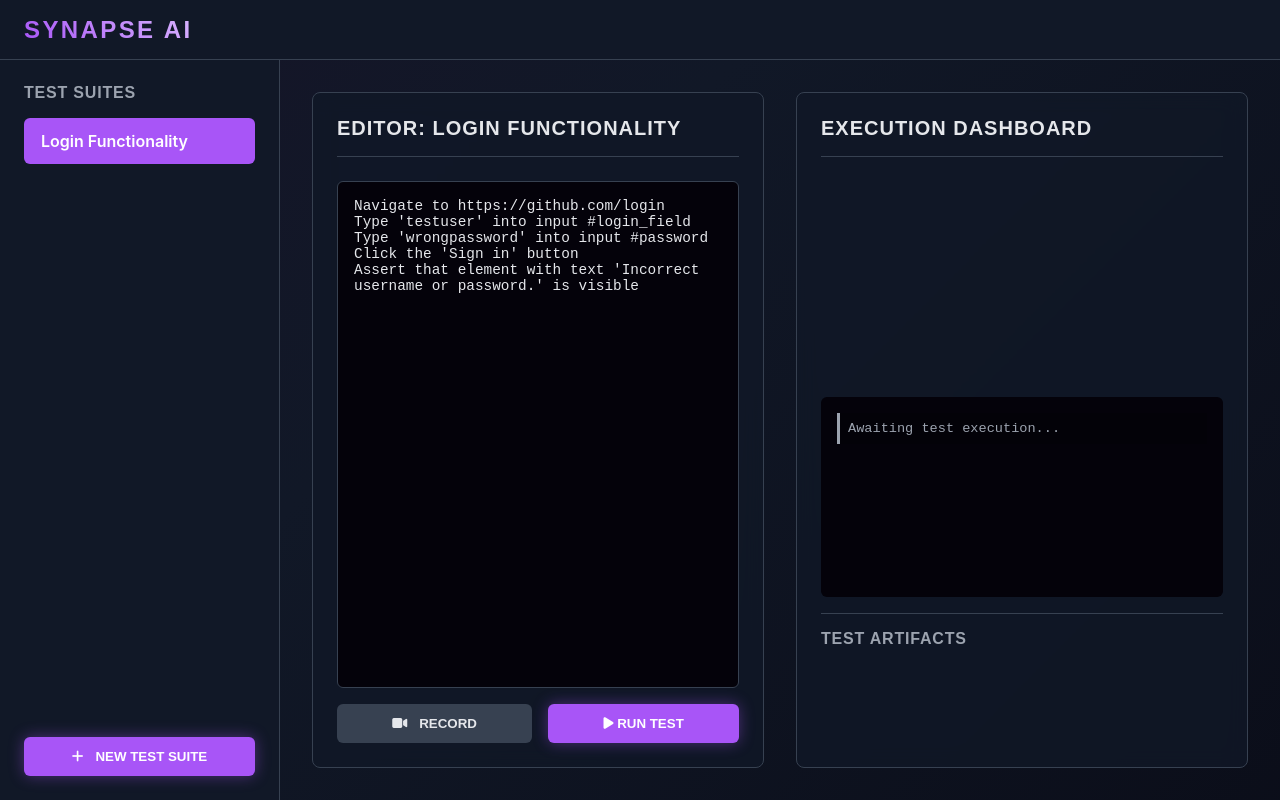
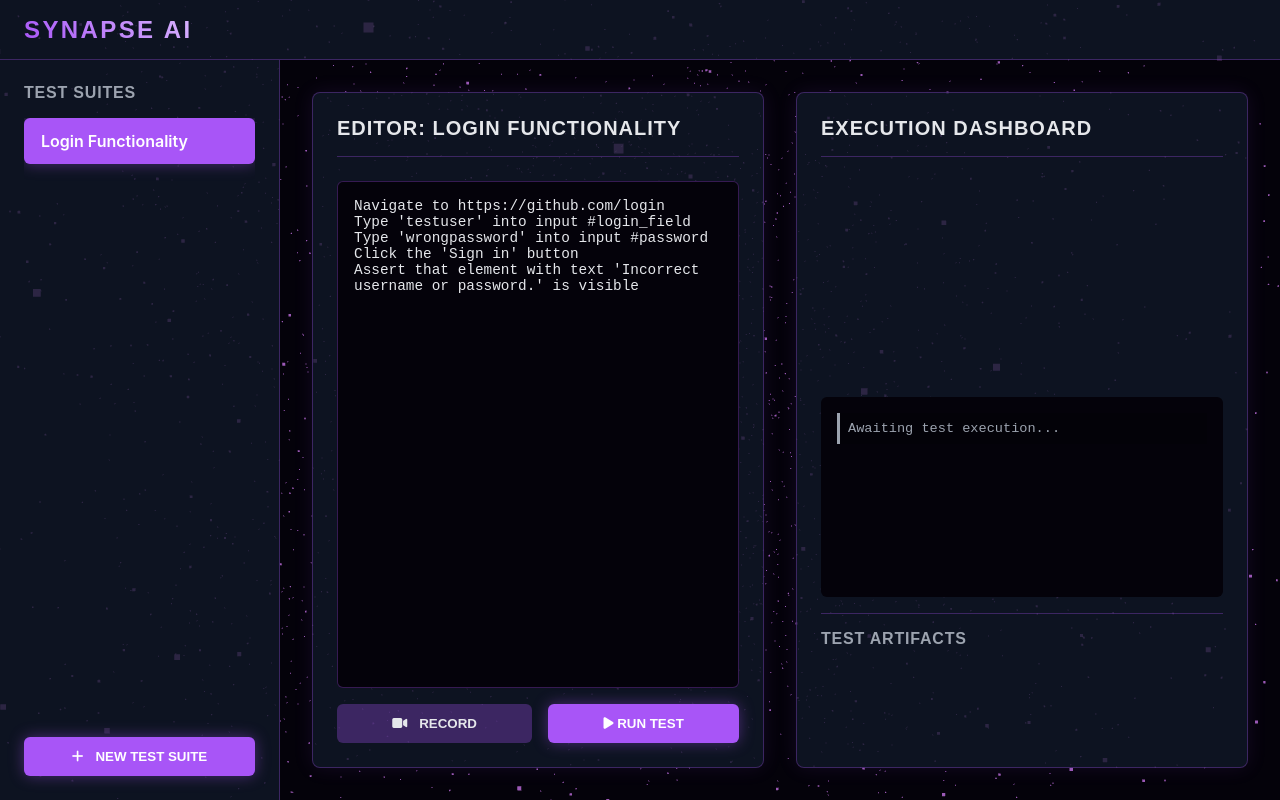
Before and after one commit to yawar12345/synapse-ai-tool, a website: page public/dashboard.html in a window 1280 px wide. Drawn offline with nearby package versions, Linux system fonts and the light colour scheme.

Commit message:
major change in ui

```diff
--- a/public/dashboard.html
+++ b/public/dashboard.html
@@ -9,8 +9,8 @@
     <style>
         :root {
             --color-bg: #04020a;
-            --color-surface: #111827;
-            --color-border: #374151;
+            --color-surface: rgba(17, 24, 39, 0.8); /* Semi-transparent for glass effect */
+            --color-border: rgba(168, 85, 247, 0.3);
             --color-primary: #a855f7; /* Purple */
             --color-secondary: #d8b4fe; /* Light Purple */
             --color-success: #34D399; /* Green */
@@ -28,20 +28,20 @@
 
         body {
             font-family: var(--font-body);
-            background: linear-gradient(-45deg, #04020a, #111827, #210B2C, #04020a);
-            background-size: 400% 400%;
-            animation: gradientBG 15s ease infinite;
+            background-color: var(--color-bg);
             color: var(--color-text);
             margin: 0;
-            display: flex;
             height: 100vh;
             overflow: hidden;
         }
 
-        @keyframes gradientBG {
-            0% { background-position: 0% 50%; }
-            50% { background-position: 100% 50%; }
-            100% { background-position: 0% 50%; }
+        #bg-canvas {
+            position: fixed;
+            top: 0;
+            left: 0;
+            width: 100%;
+            height: 100%;
+            z-index: -1;
         }
 
         /* --- Main Layout --- */
@@ -54,11 +54,19 @@
             grid-template-areas:
                 "header header"
                 "sidebar main";
+            opacity: 0;
+            animation: fadeIn 1s ease-out forwards;
+            animation-delay: 0.5s;
+        }
+
+        @keyframes fadeIn {
+            to { opacity: 1; }
         }
 
         .header {
             grid-area: header;
-            background-color: var(--color-surface);
+            background: var(--color-surface);
+            backdrop-filter: blur(10px);
             border-bottom: 1px solid var(--color-border);
             display: flex;
             align-items: center;
@@ -74,11 +82,13 @@
             -webkit-background-clip: text;
             background-clip: text;
             -webkit-text-fill-color: transparent;
+            text-decoration: none;
         }
 
         .sidebar {
             grid-area: sidebar;
-            background-color: var(--color-surface);
+            background: var(--color-surface);
+            backdrop-filter: blur(10px);
             border-right: 1px solid var(--color-border);
             padding: 1.5rem;
             display: flex;
@@ -96,14 +106,21 @@
 
         /* --- General Components --- */
         .panel {
-            background: rgba(17, 24, 39, 0.8);
+            background: var(--color-surface);
             backdrop-filter: blur(10px);
             border: 1px solid var(--color-border);
             border-radius: 8px;
             padding: 1.5rem;
             display: flex;
             flex-direction: column;
+            box-shadow: 0 0 20px rgba(168, 85, 247, 0.1);
+            transition: transform 0.3s ease, box-shadow 0.3s ease;
         }
+        .panel:hover {
+            transform: translateY(-5px);
+            box-shadow: 0 0 30px rgba(168, 85, 247, 0.2);
+        }
+
         .panel-title {
             font-family: var(--font-sans);
             font-size: 1.25rem;
@@ -140,17 +157,19 @@
             border-radius: 6px;
             cursor: pointer;
             font-weight: 500;
-            transition: background-color 0.2s, color 0.2s;
+            transition: background-color 0.2s, color 0.2s, transform 0.2s;
             margin-bottom: 0.5rem;
             border: 1px solid transparent;
         }
         .test-suite-item:hover {
             background-color: rgba(168, 85, 247, 0.1);
+            transform: translateX(5px);
         }
         .test-suite-item.active {
             background-color: var(--color-primary);
             color: white;
             font-weight: 600;
+            box-shadow: 0 0 15px rgba(168, 85, 247, 0.4);
         }
         .btn {
             font-family: var(--font-sans);
@@ -340,6 +359,8 @@
 </head>
 <body>
 
+    <canvas id="bg-canvas"></canvas>
+
     <div class="dashboard-layout">
         <header class="header">
             <a href="/" style="text-decoration: none;"><span class="logo">Synapse AI</span></a>
@@ -427,18 +448,56 @@
     </div>
 
     <script src="https://cdn.jsdelivr.net/npm/chart.js"></script>
-    <script>
-        // --- API Configuration ---
-        const API_BASE_URL = 'https://synapse-ai-tool.onrender.com'; // For local testing
-        // const API_BASE_URL = 'https://your-synapse-backend.onrender.com'; // For production
+    <script type="importmap">
+        {
+            "imports": {
+                "three": "https://cdn.jsdelivr.net/npm/three@0.164.1/build/three.module.js"
+            }
+        }
+    </script>
+    <script type="module">
+        import * as THREE from 'three';
 
-        // --- Data Store ---
+        // --- 3D Background ---
+        const scene = new THREE.Scene();
+        const camera = new THREE.PerspectiveCamera(75, window.innerWidth / window.innerHeight, 0.1, 1000);
+        const renderer = new THREE.WebGLRenderer({ canvas: document.getElementById('bg-canvas'), antialias: true, alpha: true });
+        renderer.setSize(window.innerWidth, window.innerHeight);
+        renderer.setPixelRatio(Math.min(window.devicePixelRatio, 2));
+        camera.position.z = 5;
+
+        const particlesGeometry = new THREE.BufferGeometry();
+        const particlesCount = 5000;
+        const posArray = new Float32Array(particlesCount * 3);
+        for (let i = 0; i < particlesCount * 3; i++) { posArray[i] = (Math.random() - 0.5) * 10; }
+        particlesGeometry.setAttribute('position', new THREE.BufferAttribute(posArray, 3));
+        const particlesMaterial = new THREE.PointsMaterial({ color: 0x9B59B6, size: 0.015, blending: THREE.AdditiveBlending, transparent: true });
+        const stars = new THREE.Points(particlesGeometry, particlesMaterial);
+        scene.add(stars);
+
+        const clock = new THREE.Clock();
+        function animate() {
+            const elapsedTime = clock.getElapsedTime();
+            stars.rotation.y = elapsedTime * 0.1;
+            renderer.render(scene, camera);
+            requestAnimationFrame(animate);
+        }
+        animate();
+
+        window.addEventListener('resize', () => {
+            camera.aspect = window.innerWidth / window.innerHeight;
+            camera.updateProjectionMatrix();
+            renderer.setSize(window.innerWidth, window.innerHeight);
+        });
+
+
+        // --- Dashboard Logic ---
+        const API_BASE_URL = 'http://localhost:3000';
         let testSuites = {
             "ts_1": { name: "Login Functionality", steps: "Navigate to https://github.com/login\nType 'testuser' into input #login_field\nType 'wrongpassword' into input #password\nClick the 'Sign in' button\nAssert that element with text 'Incorrect username or password.' is visible" }
         };
         let activeSuiteId = "ts_1";
 
-        // --- DOM Elements ---
         const suiteList = document.getElementById('test-suite-list');
         const addSuiteBtn = document.getElementById('add-suite-btn');
         const editorTitle = document.getElementById('editor-title');
@@ -460,7 +519,6 @@
         const frameworkSelect = document.getElementById('framework-select');
         const languageSelect = document.getElementById('language-select');
 
-        // --- Chart.js Instance ---
         let resultsChart;
         function createOrUpdateChart(pass = 0, fail = 0) {
             const data = {
@@ -475,7 +533,6 @@
             }
         }
 
-        // --- Core UI Functions ---
         function renderSuiteList() {
             suiteList.innerHTML = '';
             Object.keys(testSuites).forEach(id => {
@@ -522,7 +579,6 @@
             createOrUpdateChart(passCount, failCount);
         }
 
-        // --- Event Listeners ---
         addSuiteBtn.addEventListener('click', () => {
             const suiteName = prompt("Enter new test suite name:", "New Test");
             if (suiteName) {
@@ -550,7 +606,6 @@
             uiOptions.style.display = outputUiCheckbox.checked ? 'block' : 'none';
         });
 
-        // --- API Call: Start Recording ---
         startRecordBtn.addEventListener('click', async () => {
             recordModal.style.display = 'none';
             resultsLog.innerHTML = `<div class="log-entry info">Starting recording session... Please use the new browser window that opens. Close it when you are finished.</div>`;
@@ -597,7 +652,6 @@
             }
         });
 
-        // --- API Call: Run Test ---
         runTestBtn.addEventListener('click', async () => {
             const steps = stepsTextarea.value;
             if (!steps.trim()) return alert("Please enter test steps.");
@@ -632,7 +686,6 @@
             }
         });
 
-        // --- Initial Load ---
         renderSuiteList();
         loadActiveSuite();
         createOrUpdateChart();
```
Also changed, not shown: index.js (+56 -67 lines), package.json (+9 -4 lines).
